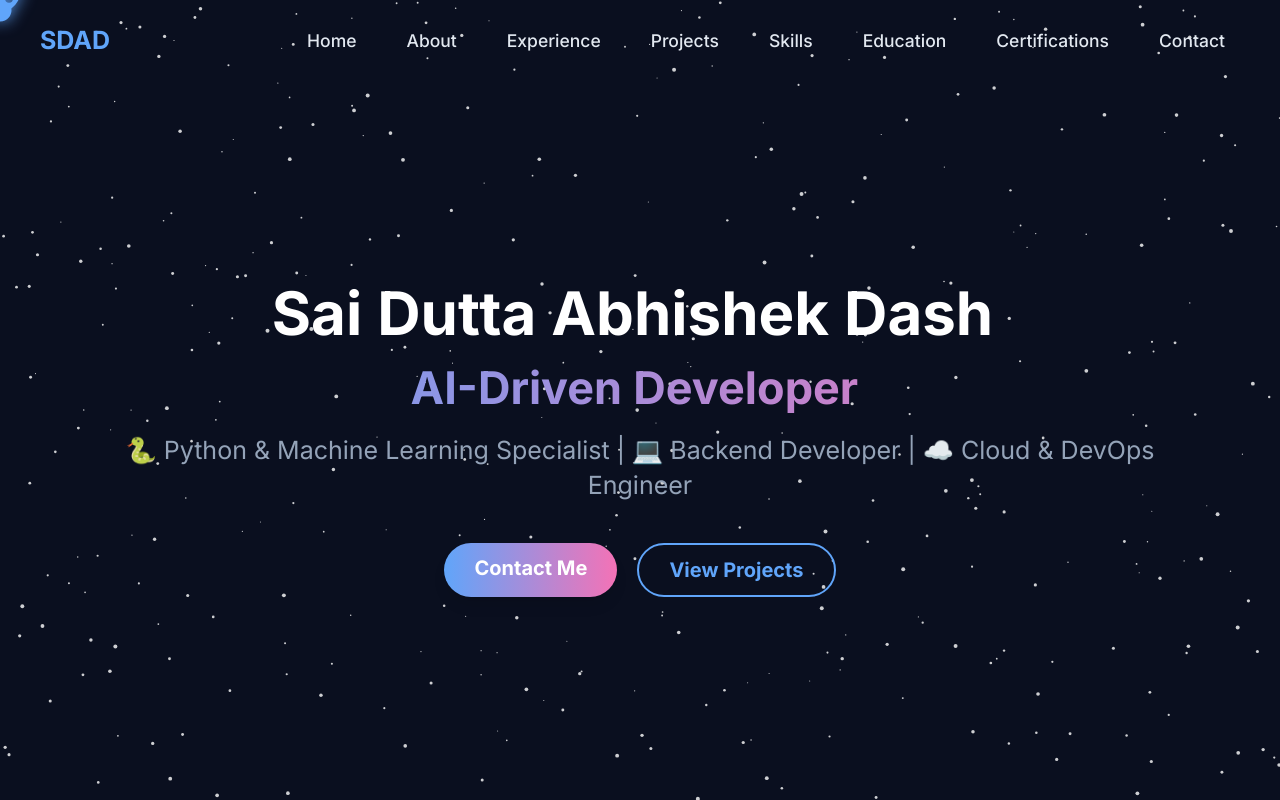
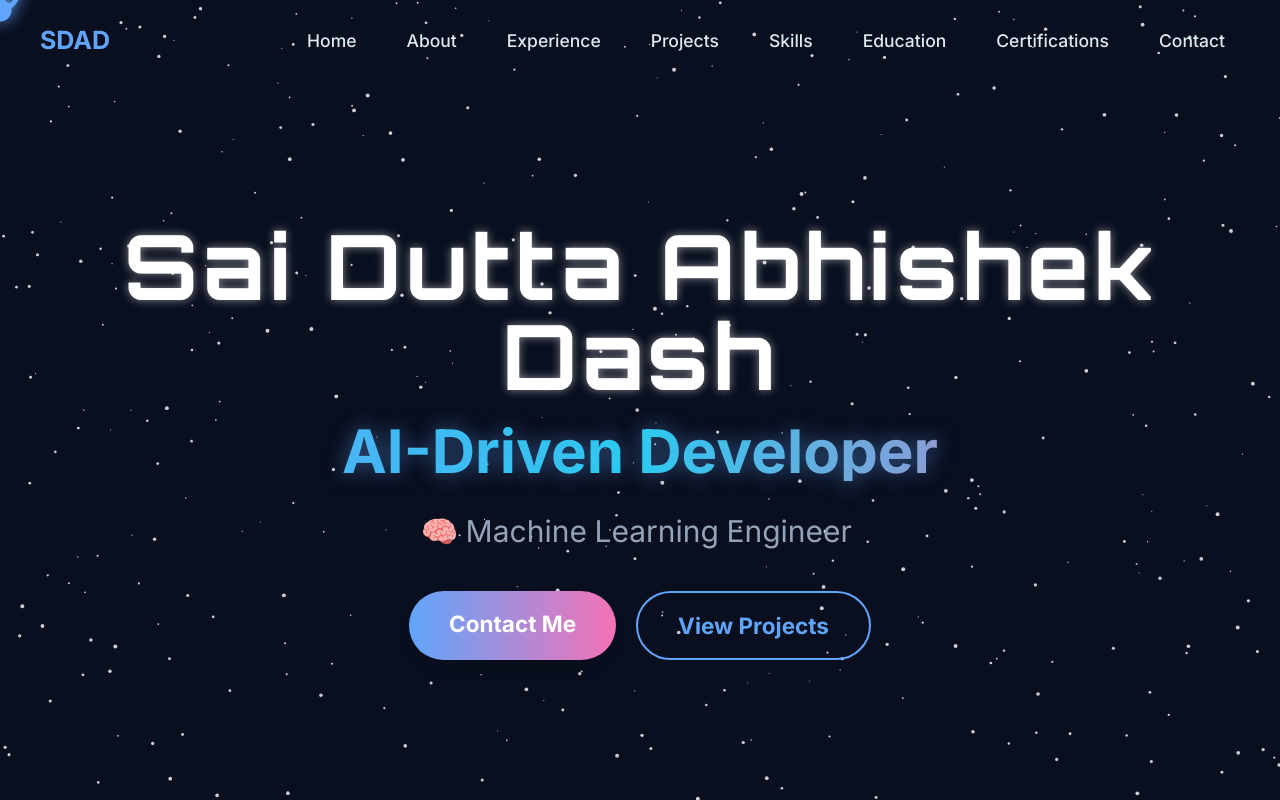
Before and after one commit to instax-dutta/portfoliov3, a Next.js app: page / in a window 1280 px wide. Built offline with nearby package versions, Linux system fonts and the light colour scheme.

Commit message:
updated homepage

```diff
--- a/app/globals.css
+++ b/app/globals.css
@@ -49,7 +49,8 @@
   }
 
   h1 {
-    @apply text-4xl sm:text-5xl lg:text-6xl font-bold mb-4;
+    @apply text-5xl sm:text-6xl lg:text-7xl font-bold mb-4;
+    text-shadow: 0 0 10px rgba(255, 255, 255, 0.5);
   }
 
   h2 {
@@ -67,7 +68,8 @@
 
 @layer components {
   .gradient-text {
-    @apply bg-clip-text text-transparent bg-gradient-to-r from-color-primary to-color-secondary;
+    @apply bg-clip-text text-transparent bg-gradient-to-r from-color-primary via-color-accent to-color-secondary;
+    text-shadow: 0 0 20px rgba(96, 165, 250, 0.5);
   }
 
   .glow {
@@ -111,7 +113,7 @@
   filter: drop-shadow(0 0 8px var(--color-rocket));
   width: 32px;
   height: 32px;
-  transition: all 0.1s ease;
+  will-change: transform;
 }
 
 @keyframes float {
--- a/app/page.tsx
+++ b/app/page.tsx
@@ -1,12 +1,31 @@
 "use client"
 
+import { useState, useEffect } from "react"
 import Link from "next/link"
 import { motion } from "framer-motion"
 import StarryBackground from "./components/StarryBackground"
 import AnimatedText from "./components/AnimatedText"
 import Navigation from "./components/Navigation"
 
+const roles = [
+  "🐍 Python Full Stack Developer",
+  "🧠 Machine Learning Engineer",
+  "💻 Full Stack Developer",
+  "☁️ Certified Cloud Practitioner",
+  "🔧 Systems Automation Specialist",
+]
+
 export default function Home() {
+  const [currentRoleIndex, setCurrentRoleIndex] = useState(0)
+
+  useEffect(() => {
+    const interval = setInterval(() => {
+      setCurrentRoleIndex((prevIndex) => (prevIndex + 1) % roles.length)
+    }, 3000) // Change role every 3 seconds
+
+    return () => clearInterval(interval)
+  }, [])
+
   const containerVariants = {
     hidden: { opacity: 0 },
     visible: {
@@ -14,6 +33,19 @@ export default function Home() {
       transition: {
         delayChildren: 0.3,
         staggerChildren: 0.2,
+      },
+    },
+  }
+
+  const nameVariants = {
+    hidden: { opacity: 0, y: -50 },
+    visible: {
+      opacity: 1,
+      y: 0,
+      transition: {
+        type: "spring",
+        damping: 10,
+        stiffness: 100,
       },
     },
   }
@@ -36,26 +68,62 @@ export default function Home() {
         initial="hidden"
         animate="visible"
       >
-        <AnimatedText
-          text="Sai Dutta Abhishek Dash"
-          className="text-4xl sm:text-5xl font-bold mb-4 text-white font-playfair"
-        />
-        <motion.div className="text-2xl sm:text-4xl font-bold mb-4 gradient-text font-playfair" variants={itemVariants}>
-          <AnimatedText text="AI-Driven Developer" />
+        <motion.h1
+          className="text-5xl sm:text-6xl lg:text-7xl font-bold mb-4 text-white font-playfair leading-tight"
+          variants={nameVariants}
+        >
+          <motion.span
+            className="inline-block"
+            initial={{ opacity: 0, y: -20 }}
+            animate={{ opacity: 1, y: 0 }}
+            transition={{ duration: 0.5, delay: 0.2 }}
+          >
+            Sai
+          </motion.span>{" "}
+          <motion.span
+            className="inline-block"
+            initial={{ opacity: 0, y: -20 }}
+            animate={{ opacity: 1, y: 0 }}
+            transition={{ duration: 0.5, delay: 0.4 }}
+          >
+            Dutta
+          </motion.span>{" "}
+          <motion.span
+            className="inline-block"
+            initial={{ opacity: 0, y: -20 }}
+            animate={{ opacity: 1, y: 0 }}
+            transition={{ duration: 0.5, delay: 0.6 }}
+          >
+            Abhishek
+          </motion.span>{" "}
+          <motion.span
+            className="inline-block"
+            initial={{ opacity: 0, y: -20 }}
+            animate={{ opacity: 1, y: 0 }}
+            transition={{ duration: 0.5, delay: 0.8 }}
+          >
+            Dash
+          </motion.span>
+        </motion.h1>
+        <motion.div
+          className="text-3xl sm:text-4xl lg:text-5xl font-bold mb-6 gradient-text font-playfair"
+          variants={itemVariants}
+        >
+          AI-Driven Developer
         </motion.div>
-        <motion.p className="text-lg sm:text-xl mb-8 text-color-text-muted" variants={itemVariants}>
-          🐍 Python & Machine Learning Specialist | 💻 Backend Developer | ☁️ Cloud & DevOps Engineer
-        </motion.p>
+        <motion.div className="text-xl sm:text-2xl mb-8 text-color-text-muted" variants={itemVariants}>
+          <AnimatedText text={roles[currentRoleIndex]} key={currentRoleIndex} />
+        </motion.div>
         <motion.div variants={itemVariants} className="flex flex-wrap justify-center gap-4">
           <Link
             href="/contact"
-            className="bg-gradient-to-r from-color-primary to-color-secondary hover:from-color-primary/80 hover:to-color-secondary/80 text-white font-bold py-2 px-6 rounded-full transition-all duration-300 shadow-lg hover:shadow-xl"
+            className="bg-gradient-to-r from-color-primary to-color-secondary hover:from-color-primary/80 hover:to-color-secondary/80 text-white font-bold py-3 px-8 rounded-full transition-all duration-300 shadow-lg hover:shadow-xl text-lg"
           >
             Contact Me
           </Link>
           <Link
             href="/projects"
-            className="bg-transparent border-2 border-color-primary text-color-primary hover:bg-color-primary hover:text-white font-bold py-2 px-6 rounded-full transition-all duration-300"
+            className="bg-transparent border-2 border-color-primary text-color-primary hover:bg-color-primary hover:text-white font-bold py-3 px-8 rounded-full transition-all duration-300 text-lg"
           >
             View Projects
           </Link>
```
Also changed, not shown: public/robots.txt, 1 other file (tests, documents, lock files or other folders).
